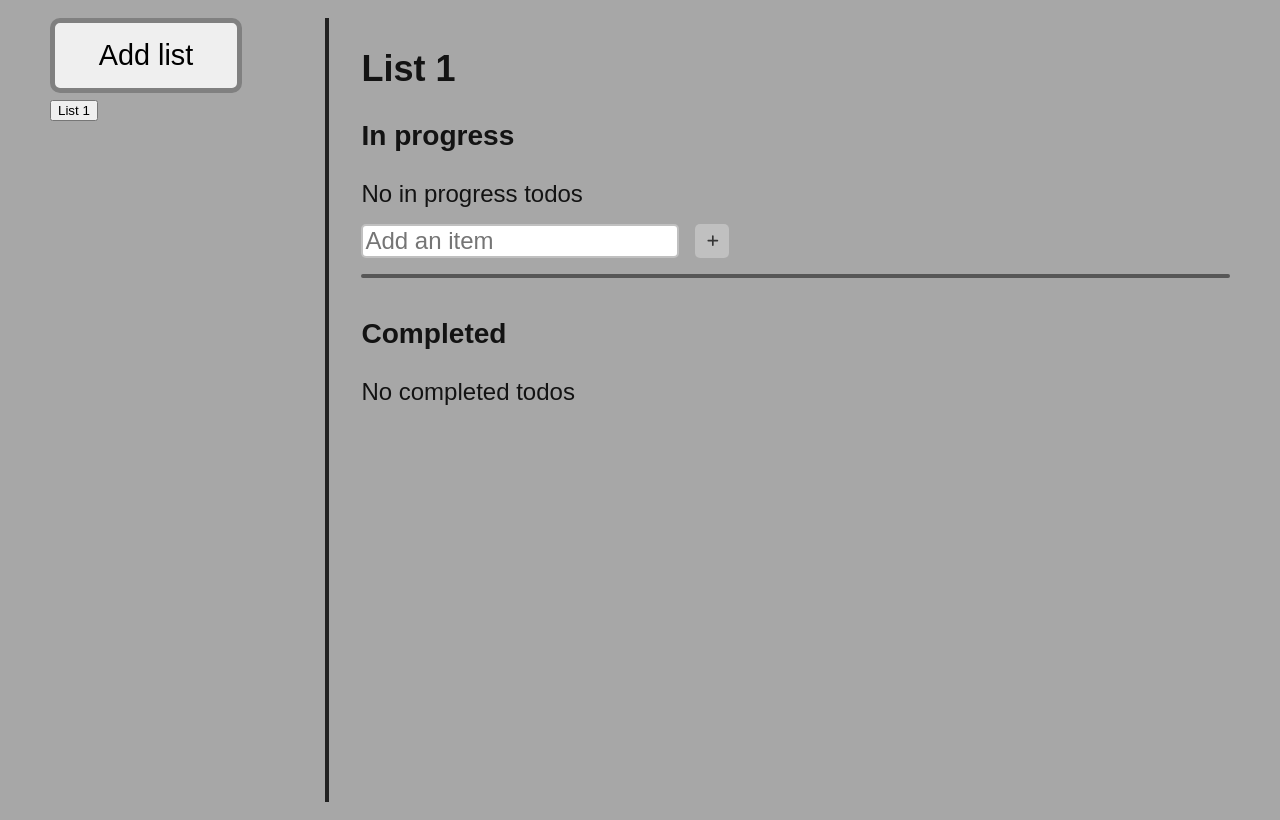
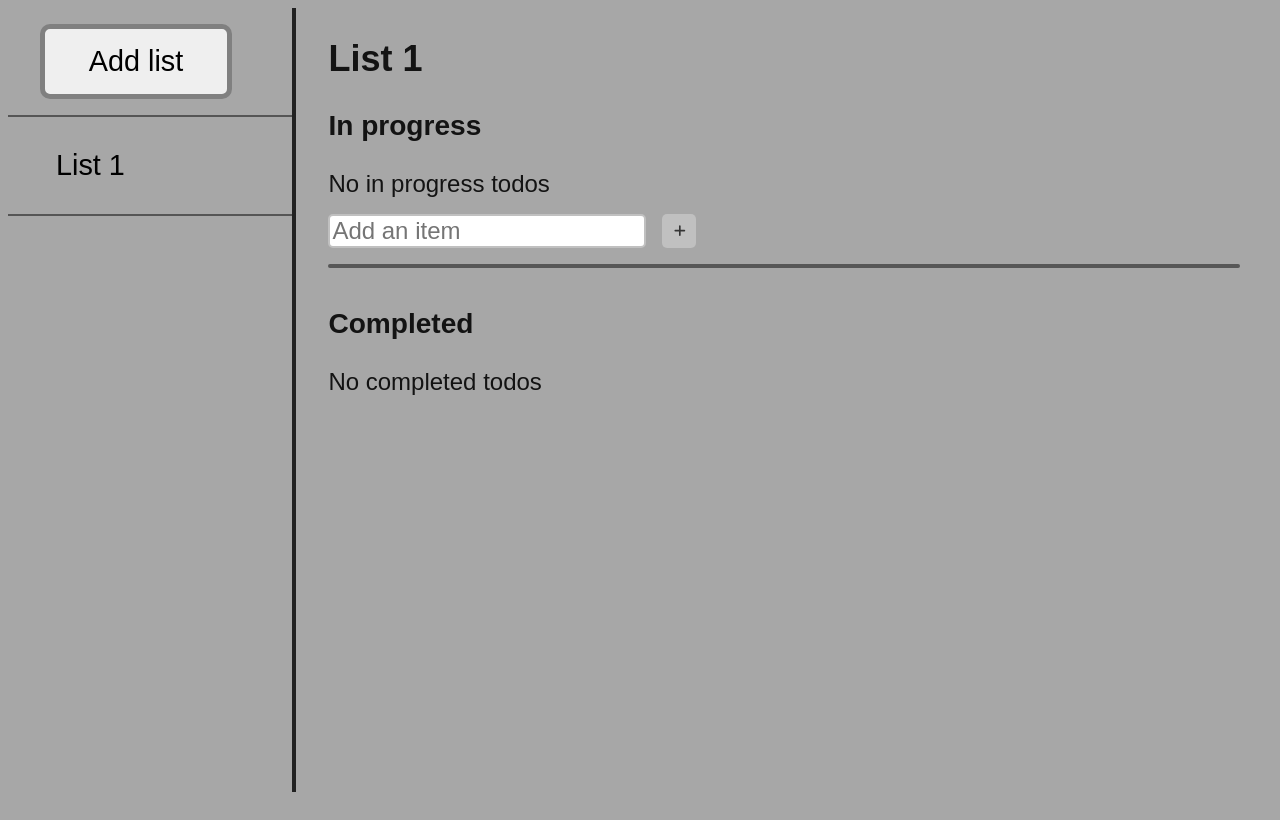
Before and after one commit to MathiasEvjen/todo-list, a React (Vite) app: page / in a window 1280 px wide. Both pictures are taken after a click on the button "Add list". Built offline with nearby package versions, Linux system fonts and the light colour scheme.

Commit message:
Oppdaterte utseende til sidebar og la inn kommentarer

```diff
--- a/src/App.jsx
+++ b/src/App.jsx
@@ -3,19 +3,22 @@ import List from "./List"
 import Sidebar from "./Sidebar"
 
 function App() {
-  const [display, setDisplay] = useState(1)
+  const [display, setDisplay] = useState() // State variabel som holder hvilken liste som skal vises
 
-  const [listPick, setListPick] = useState(() => {
-    const localValue = localStorage.getItem("LISTPICK")
+  // State variabel som holder knappene for å velge liste i sidebaren og henter fra local storage
+  const [listPicker, setListPicker] = useState(() => {
+    const localValue = localStorage.getItem("LISTPICKER")
     if (localValue == null) return []
 
     return JSON.parse(localValue)
   })
 
+  // Lagrer listPicker i local storage
   useEffect(() => {
-    localStorage.setItem("LISTPICK", JSON.stringify(listPick))
-  }, [listPick])
+    localStorage.setItem("LISTPICKER", JSON.stringify(listPicker))
+  }, [listPicker])
 
+  // State variabel som holder listene i appen og henter fra local storage
   const [lists, setLists] = useState(() => {
     const localValue = localStorage.getItem("LISTS")
     if (localValue == null) return []
@@ -23,23 +26,26 @@ function App() {
     return JSON.parse(localValue)
   })
 
+  // Lagrer listene i local storage
   useEffect(() => {
     localStorage.setItem("LISTS", JSON.stringify(lists))
   }, [lists])
 
+  // Oppretter ny liste og oppdaterer lists-variabel og listPicker variabel og viser den nye lista på skjermen
   function addList() {
     var thisId = lists.length + 1
     setLists(exisstingLists => {
       return [...exisstingLists, {id: thisId}]
     })
 
-    setListPick(exisistingListpicks => {
+    setListPicker(exisistingListpicks => {
       return [...exisistingListpicks, {id: thisId}]
     })
 
     displayList(thisId)
   }
 
+  // Viser valgt liste på skjermen
   function displayList(id) {
     console.log("Setter liste til nr. " + id)
     setDisplay(id);
@@ -49,7 +55,7 @@ function App() {
     <>
       <div className="wrapper">
         <div className="sidebar">
-          <Sidebar addList={addList} lists={listPick} displayList={displayList}/>
+          <Sidebar addList={addList} lists={listPicker} displayList={displayList}/>
         </div>
         <div className="main">
           {lists.filter(list => list.id === display).map(list =>
--- a/src/List.jsx
+++ b/src/List.jsx
@@ -4,7 +4,9 @@ import { FontAwesomeIcon } from "@fortawesome/react-fontawesome";
 import { faPlus } from "@fortawesome/free-solid-svg-icons";
 
 const List = (props) => {
-    const [name, setName] = useState("List 1")
+    const [name, setName] = useState(`List ${props.id}`)  // State variabel for å holde listas navn
+
+    // State variabel for å holde listens gjøremål som hentes fra localstorage
     const [items, setItems] = useState(() => {
         const localValue = localStorage.getItem(`ITEMS${props.id}`)
         if (localValue == null) return []
@@ -12,10 +14,12 @@ const List = (props) => {
         return JSON.parse(localValue)
     })
 
+    // Lagrer listens gjøremål i local storage
     useEffect(() => {
         localStorage.setItem(`ITEMS${props.id}`, JSON.stringify(items))
     }, [items])
 
+    // Oppretter nytt gjøremål og legger i items-variabel
     function addItem(text) {
         setItems(existingItems => {
             return [
@@ -24,6 +28,7 @@ const List = (props) => {
         })
     }
 
+    // Setter et spesifikt gjøremål som fullført
     function complete(id, completed) {
         setItems(existingItems => {
             return existingItems.map(item => {
@@ -36,6 +41,7 @@ const List = (props) => {
         })
     }
 
+    // Sletter et spesifikt gjøremål
     function deleteItem(id) {
         setItems(existingItems => {
             return existingItems.filter(item => item.id !== id)
@@ -44,7 +50,7 @@ const List = (props) => {
 
     return(
         <div>
-            <h2>List {props.id}</h2>
+            <h2>{name}</h2>
             <h3>In progress</h3>
             {items.filter(item => !item.completed).length === 0 && "No in progress todos"}
             {items.filter(item => !item.completed).map(item => (
--- a/src/ListPick.jsx
+++ b/src/ListPicker.jsx
@@ -1,11 +1,10 @@
 
-const ListPick = (props) => {
-
+const ListPicker = (props) => {
     return(
-        <div>
+        <div className="list-picker">
             <button onClick={() => props.displayList(props.id)}>List {props.id}</button>
         </div>
     )
 }
 
-export default ListPick
+export default ListPicker
--- a/src/Sidebar.jsx
+++ b/src/Sidebar.jsx
@@ -1,4 +1,4 @@
-import ListPick from "./ListPick";
+import ListPick from "./ListPicker";
 
 const Sidebar = (props) => {
     return(
@@ -9,6 +9,7 @@ const Sidebar = (props) => {
                     <ListPick id={list.id} key={list.id} displayList={props.displayList}/>
                 )}
             </div>
+            <div className="sidebar-bottom"></div>
         </div>
     );
 }
--- a/src/index.css
+++ b/src/index.css
@@ -15,23 +15,21 @@ hr {
 
 .wrapper {
     display: grid;
-    grid-template-columns: 7;
+    grid-template-columns: 10;
     grid-template-rows: 1;
     height: 98vh;
-    padding: 10px;
 }
 
 .sidebar {
     grid-column: 1 / 2;
     border-right: 4px solid rgba(19, 19, 19, 0.904);
     margin-right: 2rem;
-    margin-left: 2rem;
     display: flex;
     flex-direction: column;
 }
 
 .main {
-    grid-column: 2 / 8;
+    grid-column: 2 / 11;
     margin-right: 2rem;
 }
 
@@ -145,9 +143,34 @@ hr {
     padding: 1rem;
     font-size: larger;
     width: 12rem;
+    margin-top: 1rem;
+    margin-bottom: 1rem;
+    margin-left: 2rem;
 }
 
 .add-list:hover {
     cursor: pointer;
     background-color: rgb(228, 228, 228);
 }
+
+.list-picker {
+    border-top: 2px solid rgb(85, 85, 85);
+}
+
+.list-picker button {
+    border: none;
+    background-color: transparent;
+    font-size: larger;
+    padding-top: 2rem;
+    padding-bottom: 2rem;
+    padding-left: 3rem;
+    padding-right: 5rem;
+}
+
+.list-picker button:hover {
+    cursor: pointer;
+}
+
+.sidebar-bottom {
+    border-top: 2px solid rgb(85, 85, 85)
+}
```
